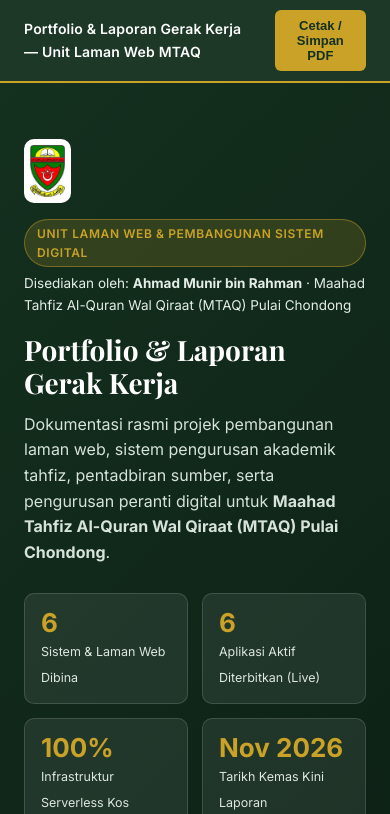
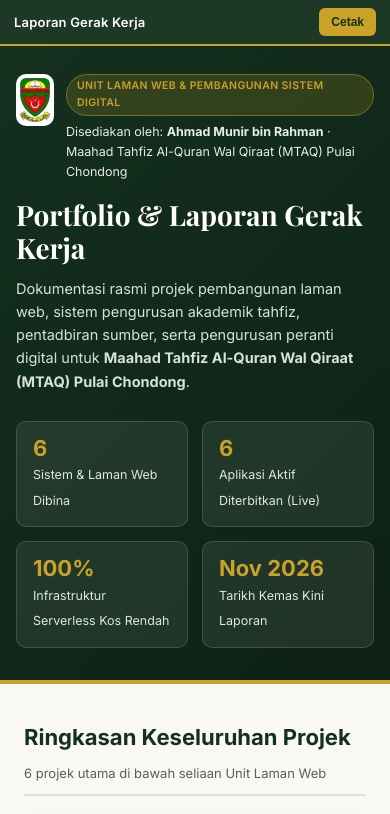
Before and after one commit to munirrr19/laporan-unit-laman-web-mtaq, a plain HTML site: page index.html in a window 390 px wide. Shown: the top 814 px of the page. Drawn offline with nearby package versions, Linux system fonts and the light colour scheme.

Commit message:
Kemaskan bar atas dan logo header untuk telefon
Co-Authored-By: Claude Sonnet 5.5 <noreply@anthropic.com>

```diff
--- a/index.html
+++ b/index.html
@@ -365,24 +365,42 @@
     @media (max-width: 780px) {
       .valuation-banner { grid-template-columns: 1fr; }
     }
+
+    .hero-id { display: flex; align-items: center; gap: 16px; margin-bottom: 16px; }
+    .hero-logo { height: 64px; width: auto; flex: none; background: #fff; padding: 6px; border-radius: 10px; }
+    .hero-by { font-size: 13.5px; color: #e4ede7; }
+    .btn-print { white-space: nowrap; }
+    @media (max-width: 600px) {
+      .topbar { padding: 8px 14px; gap: 10px; }
+      .topbar-title { font-size: 13px; }
+      .btn-print { padding: 7px 12px; font-size: 12px; }
+      .hide-sm { display: none; }
+      .hero { padding: 28px 16px 32px; }
+      .hero-id { gap: 12px; align-items: flex-start; }
+      .hero-logo { height: 52px; padding: 4px; }
+      .hero .badge { font-size: 10.5px; padding: 3px 10px; letter-spacing: 0.4px; }
+      .hero-by { font-size: 12.5px; }
+      .hero p.subtitle { font-size: 14.5px; }
+      .kpi strong { font-size: 22px; }
+    }
   </style>
 </head>
 <body>
 
   <div class="topbar">
-    <div class="topbar-title">Portfolio &amp; Laporan Gerak Kerja — Unit Laman Web MTAQ</div>
+    <div class="topbar-title"><span class="hide-sm">Portfolio &amp; </span>Laporan Gerak Kerja<span class="hide-sm"> — Unit Laman Web MTAQ</span></div>
     <div class="topbar-actions">
-      <button class="btn-print" onclick="window.print()">Cetak / Simpan PDF</button>
+      <button class="btn-print" onclick="window.print()">Cetak<span class="hide-sm"> / Simpan PDF</span></button>
     </div>
   </div>
 
   <header class="hero">
     <div class="container">
-      <div style="display:flex;align-items:center;gap:16px;margin-bottom:16px;flex-wrap:wrap;">
-        <img src="images/logo-mtaq.png" alt="Logo MTAQ Pulai Chondong" style="height:64px;width:auto;background:#fff;padding:6px;border-radius:10px;">
+      <div class="hero-id">
+        <img class="hero-logo" src="images/logo-mtaq.png" alt="Logo MTAQ Pulai Chondong">
         <div>
           <div class="badge" style="margin-bottom:6px;">Unit Laman Web &amp; Pembangunan Sistem Digital</div>
-          <div style="font-size:13.5px;color:#e4ede7;">Disediakan oleh: <strong>Ahmad Munir bin Rahman</strong> · Maahad Tahfiz Al-Quran Wal Qiraat (MTAQ) Pulai Chondong</div>
+          <div class="hero-by">Disediakan oleh: <strong>Ahmad Munir bin Rahman</strong> · Maahad Tahfiz Al-Quran Wal Qiraat (MTAQ) Pulai Chondong</div>
         </div>
       </div>
       <h1>Portfolio &amp; Laporan Gerak Kerja</h1>
```
